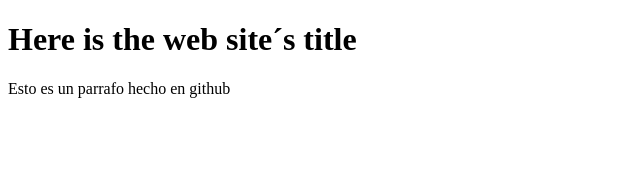
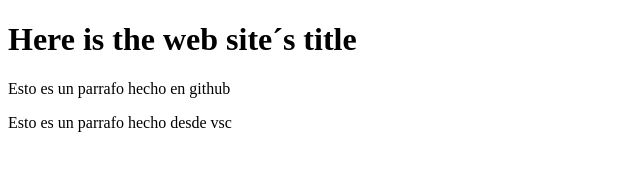
Before and after one commit to leanfed/project2, a plain HTML site: page index..html in a window 1280 px wide. Shown: the whole page, without its empty margins (0-640 px from the left). Drawn offline with Linux system fonts and the light colour scheme.

Commit message:
agregando segundo parrafo vsc

```diff
--- a/index..html
+++ b/index..html
@@ -10,6 +10,7 @@
 <body>
     <h1>Here is the web site´s title</h1>
     <p> Esto es un parrafo hecho en github</p>
+    <p>Esto es un parrafo hecho desde vsc</p>
 </body>
 <script src="script.js"></script>
 </html>
```
